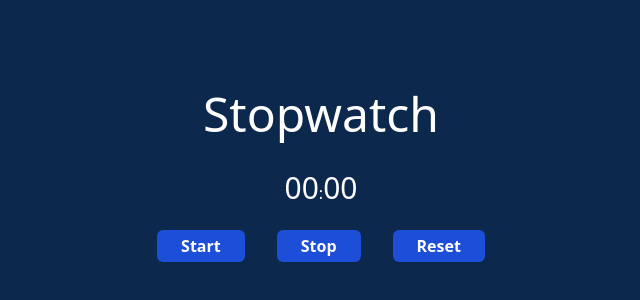
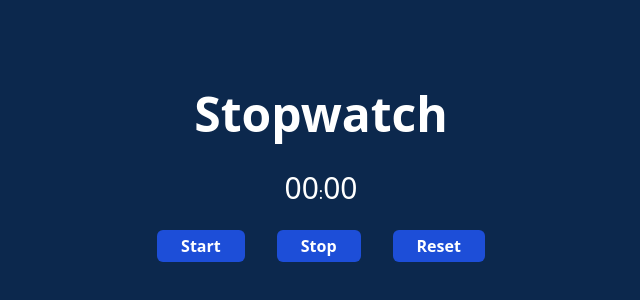
Before and after one commit to fahimahmedcwf/stopwatch, a plain HTML site: page index.html in a window 1280 px wide. Shown: the part 224-524 px from the top of the page, without its empty margins (319-959 px from the left). Drawn offline with nearby package versions, Linux system fonts and the light colour scheme.

Commit message:
stopwatch

```diff
--- a/index.html
+++ b/index.html
@@ -12,7 +12,7 @@
 
 <body>
     <div class="wrapper flex flex-col justify-center items-center h-screen bg-[#0C284D]">
-        <h1 class="text-5xl text-white">Stopwatch</h1>
+        <h1 class="text-5xl text-white font-bold">Stopwatch</h1>
         <p class="mt-8 text-white"><span id="seconds" class="text-3xl">00</span>:<span id="tens" class="text-3xl">00</span></p>
         <div class="flex gap-x-8 mt-6">
             <button id="button-start" class="bg-blue-700 text-white px-6 py-1 rounded-md font-bold">Start</button>
```
